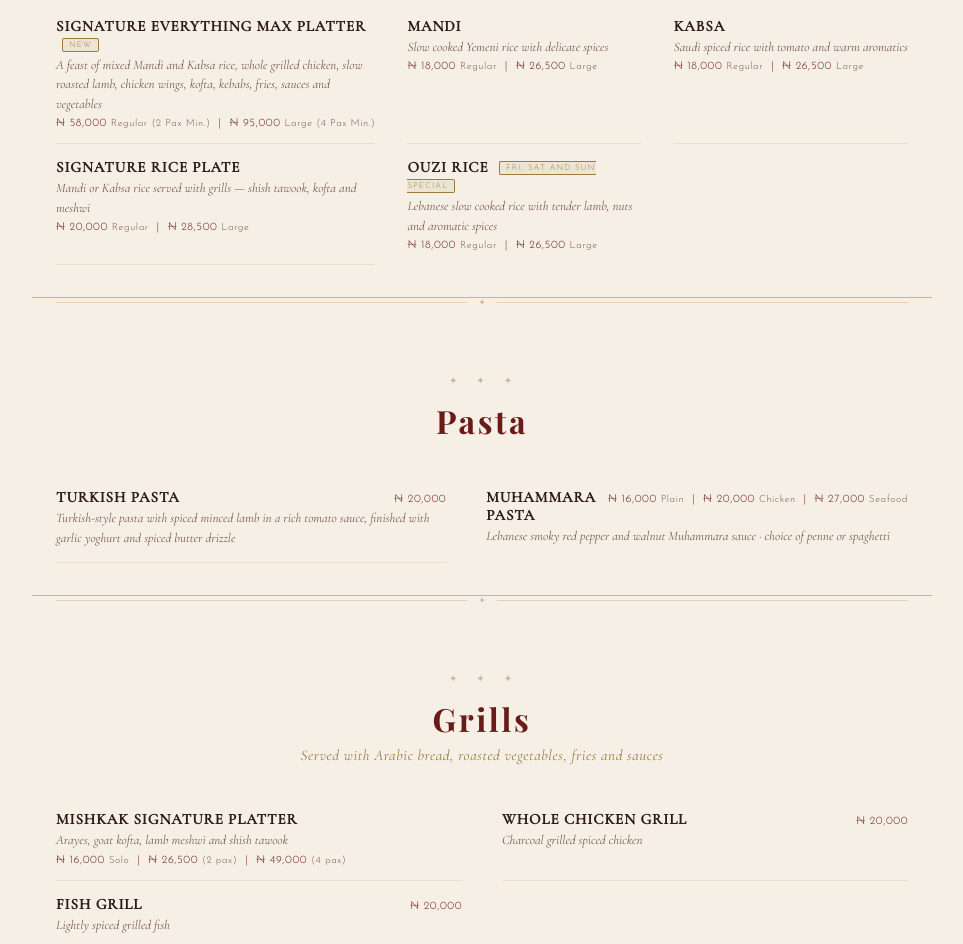
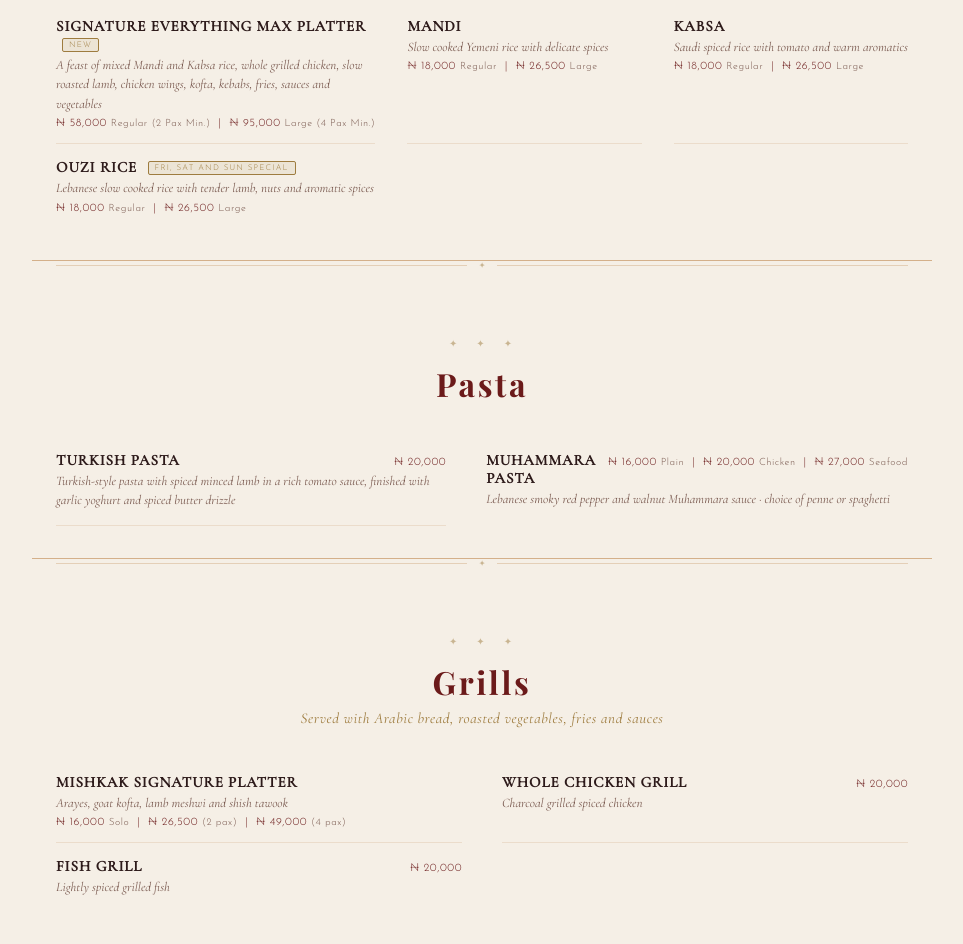
Before and after one commit to SheriffM96/Mishkak-Menu, a plain HTML site: page index.html in a window 1280 px wide. Shown: the part 1718-2662 px from the top of the page, without its empty margins (158-1121 px from the left). Drawn offline with nearby package versions, Linux system fonts and the light colour scheme; a web font is replaced by a local one.

Commit message:
Update index.html

```diff
--- a/index.html
+++ b/index.html
@@ -148,7 +148,6 @@ body { font-family: 'Cormorant Garamond', Georgia, serif; background: var(--sand
       <div class="menu-item"><div class="item-top"><span class="item-name">Signature Everything Max Platter <span class="fri-badge">New</span></span></div><div class="item-desc">A feast of mixed Mandi and Kabsa rice, whole grilled chicken, slow roasted lamb, chicken wings, kofta, kebabs, fries, sauces and vegetables</div><div class="item-price" style="margin-top:4px;">₦ 58,000 <span style="color:var(--muted);font-size:10px;">Regular (2 Pax Min.)</span> &nbsp;|&nbsp; ₦ 95,000 <span style="color:var(--muted);font-size:10px;">Large (4 Pax Min.)</span></div></div>
       <div class="menu-item"><div class="item-top"><span class="item-name">Mandi</span></div><div class="item-desc">Slow cooked Yemeni rice with delicate spices</div><div class="item-price" style="margin-top:4px;">₦ 18,000 <span style="color:var(--muted);font-size:10px;">Regular</span> &nbsp;|&nbsp; ₦ 26,500 <span style="color:var(--muted);font-size:10px;">Large</span></div></div>
       <div class="menu-item"><div class="item-top"><span class="item-name">Kabsa</span></div><div class="item-desc">Saudi spiced rice with tomato and warm aromatics</div><div class="item-price" style="margin-top:4px;">₦ 18,000 <span style="color:var(--muted);font-size:10px;">Regular</span> &nbsp;|&nbsp; ₦ 26,500 <span style="color:var(--muted);font-size:10px;">Large</span></div></div>
-      <div class="menu-item"><div class="item-top"><span class="item-name">Signature Rice Plate</span></div><div class="item-desc">Mandi or Kabsa rice served with grills — shish tawook, kofta and meshwi</div><div class="item-price" style="margin-top:4px;">₦ 20,000 <span style="color:var(--muted);font-size:10px;">Regular</span> &nbsp;|&nbsp; ₦ 28,500 <span style="color:var(--muted);font-size:10px;">Large</span></div></div>
       <div class="menu-item"><div class="item-top"><span class="item-name">Ouzi Rice <span class="fri-badge">Fri, Sat and Sun Special</span></span></div><div class="item-desc">Lebanese slow cooked rice with tender lamb, nuts and aromatic spices</div><div class="item-price" style="margin-top:4px;">₦ 18,000 <span style="color:var(--muted);font-size:10px;">Regular</span> &nbsp;|&nbsp; ₦ 26,500 <span style="color:var(--muted);font-size:10px;">Large</span></div></div>
     </div>
   </section>
```
